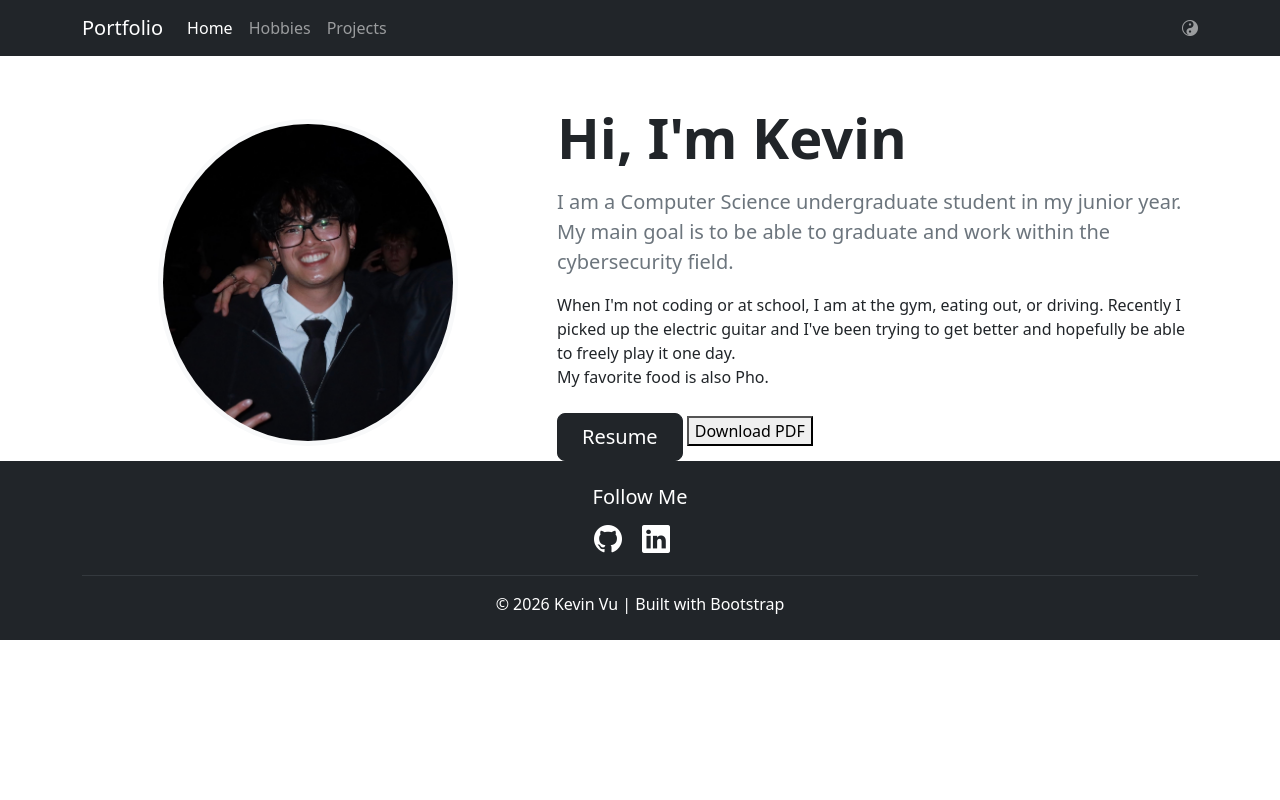
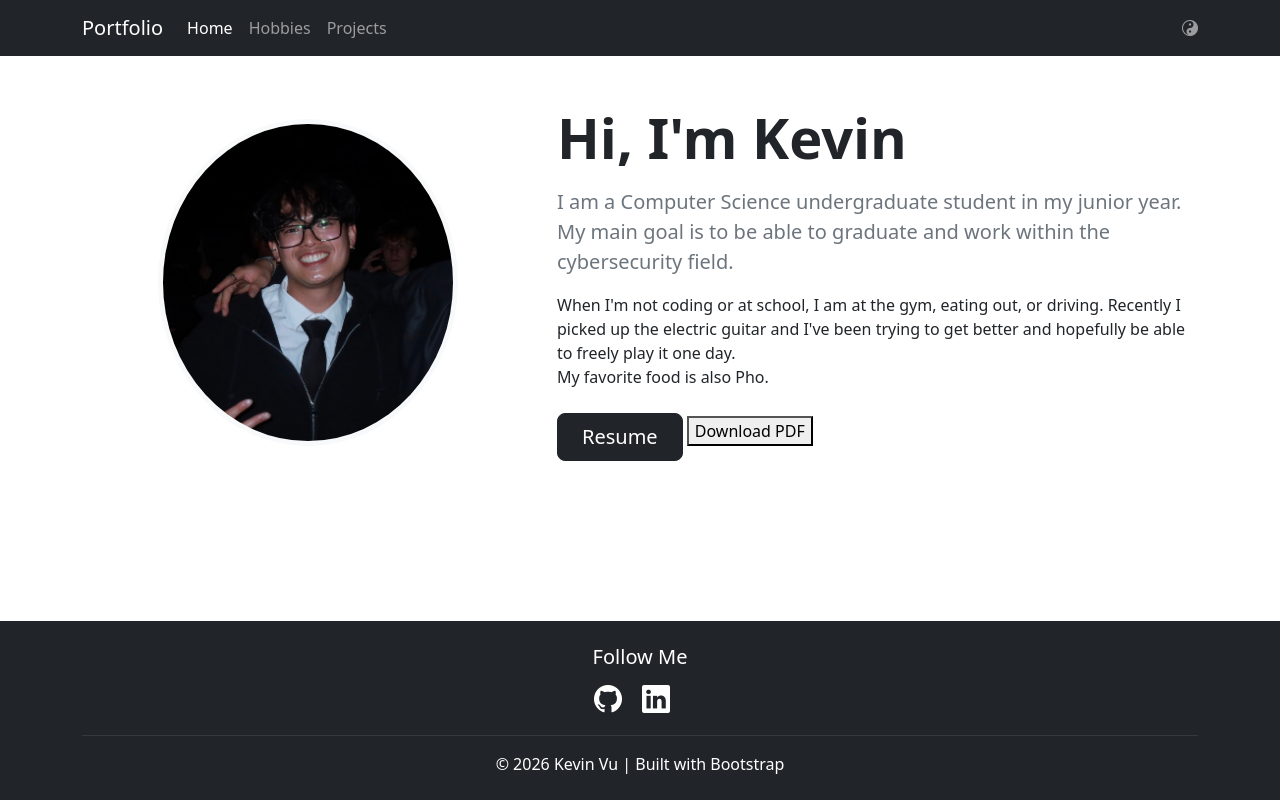
Before and after one commit to Kireisoju/My-Personal-Website, a plain HTML site: page home.html in a window 1280 px wide. Drawn offline with nearby package versions, Linux system fonts and the light colour scheme.

Commit message:
Update home.html

```diff
--- a/home.html
+++ b/home.html
@@ -55,7 +55,7 @@
         </div>
     </div>
 
-    <footer class="bg-dark text-white pt-4 pb-2">
+    <footer class="bg-dark text-white pt-4 pb-2 fixed-bottom">
         <div class="container text-center">
             <div class="row">
                 <div class="col-12">
```
